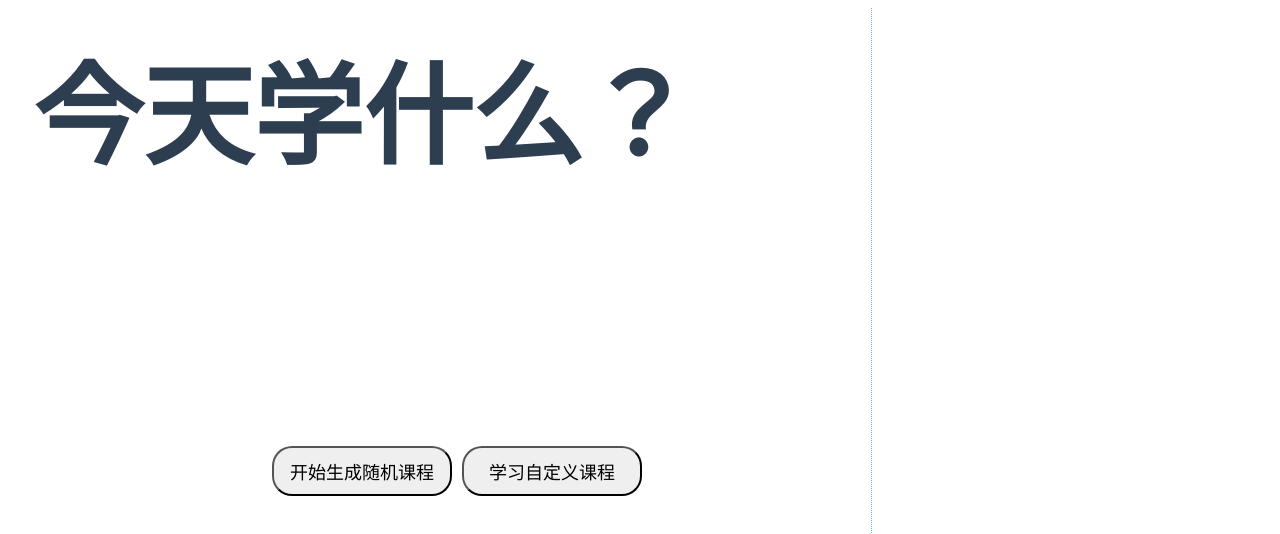
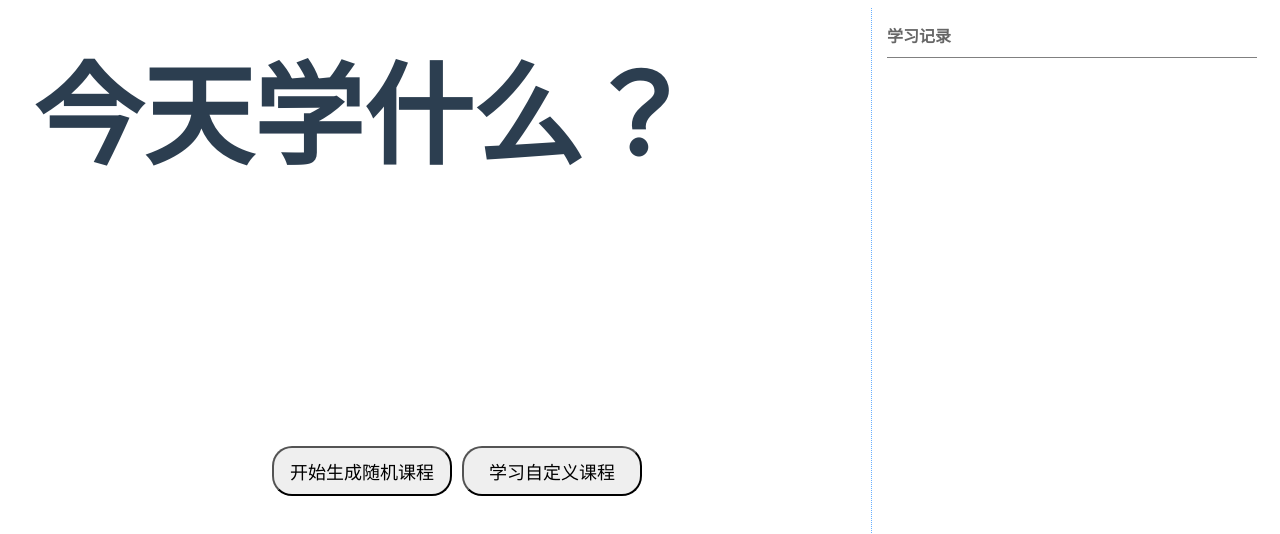
Before and after one commit to lyt2045817743/SparkingGrowth, a Vue app in the folder what_to_study_today/: page / in a window 1280 px wide. Shown: the top 534 px of the page. Built offline with nearby package versions, Linux system fonts and the light colour scheme.

Commit message:
feat: 学习记录模块功能

```diff
--- a/what_to_study_today/src/pages/Home/index.vue
+++ b/what_to_study_today/src/pages/Home/index.vue
@@ -46,7 +46,21 @@
           </div>
         </div>
       </article>
-      <aside></aside>
+      <aside>
+        <div class="study-log-outer">
+          <div class="slo-title">学习记录</div>
+          <div class="study-log-inner">
+            <div class="sli-item" v-for="item in Object.keys(studyLog)" :key="item">
+              <div class="sli-date">{{ item }}</div>
+              <div class="sli-courses">
+                <div class="sli-course-item" v-for="course in studyLog[item].courseList" :key="course">
+                  {{ course.title }}
+                </div>
+              </div>
+            </div>
+          </div>
+        </div>
+      </aside>
     </div>
 </template>
 
@@ -61,6 +75,7 @@
 const isCustomer = ref(false);
 const isStudying = ref(false);
 const courseTitleMap = localStorage.getItem('courseTitleMap') ? reactive(JSON.parse(localStorage.getItem('courseTitleMap'))) : reactive({});
+const studyLog = localStorage.getItem('studyLog') ? reactive(JSON.parse(localStorage.getItem('studyLog'))) : reactive({});
 
 function generatorRandom (max) {
   return Math.floor(Math.random(0, 1) * max) + 1;
@@ -113,7 +128,6 @@
   if (!courseTitleMap[`Part${partNo.value}`] || !courseTitleMap[`Part${partNo.value}.${chapterNo.value}`] || !courseTitleMap[`Part${partNo.value}.${chapterNo.value}.${sectionNo.value}`]) {
     alert('请先输入课程名称');
   } else {
-    const studyLog = localStorage.getItem('studyLog') ? JSON.parse(localStorage.getItem('studyLog')) : {};
     const todayStr = dayjs().format('YYYY-MM-DD');
     const courseItem = {
       title: allTitle.value,
@@ -212,4 +226,28 @@
   margin-left: 10px;
   margin-right: 10px;
 }
+.study-log-outer {
+  margin: 15px;
+}
+.slo-title {
+  color: #666666;
+  font-weight: bolder;
+  margin-bottom: 10px;
+  border-bottom: 1px solid gray;
+  padding-bottom: 10px;
+}
+.sli-date {
+  font-size: 17px;
+  color: cadetblue;
+}
+.sli-courses {
+  margin-top: 8px;
+}
+.sli-course-item {
+  margin-left: 25px;
+  border: 1px solid gray;
+  padding: 10px;
+  border-radius: 15px;
+  font-size: 14px;
+}
 </style>
```
